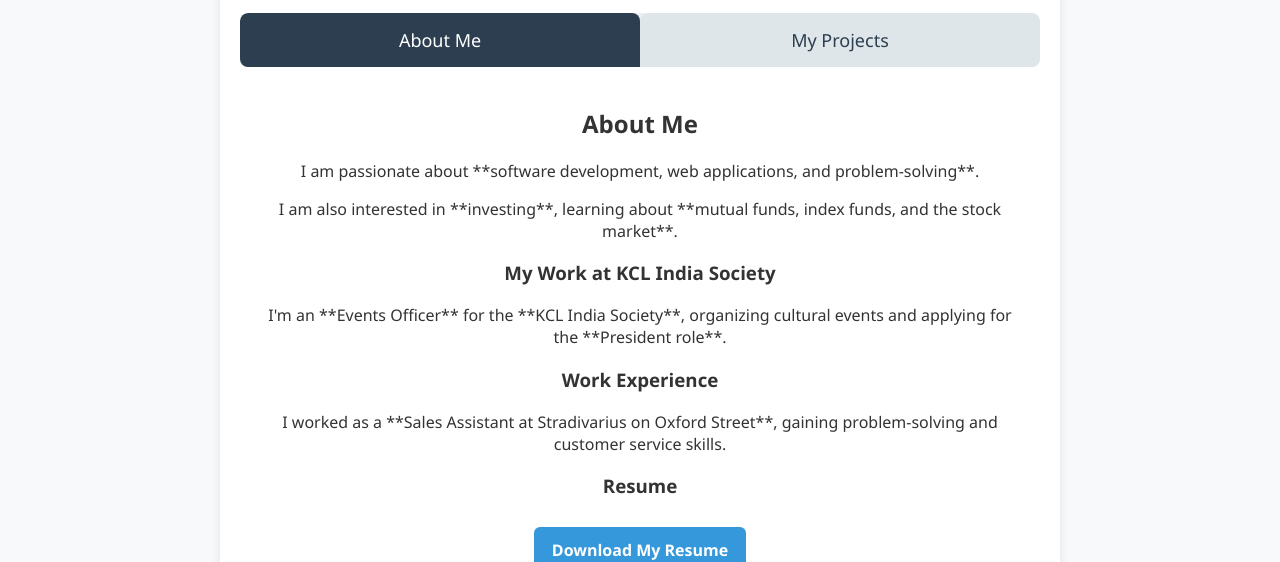
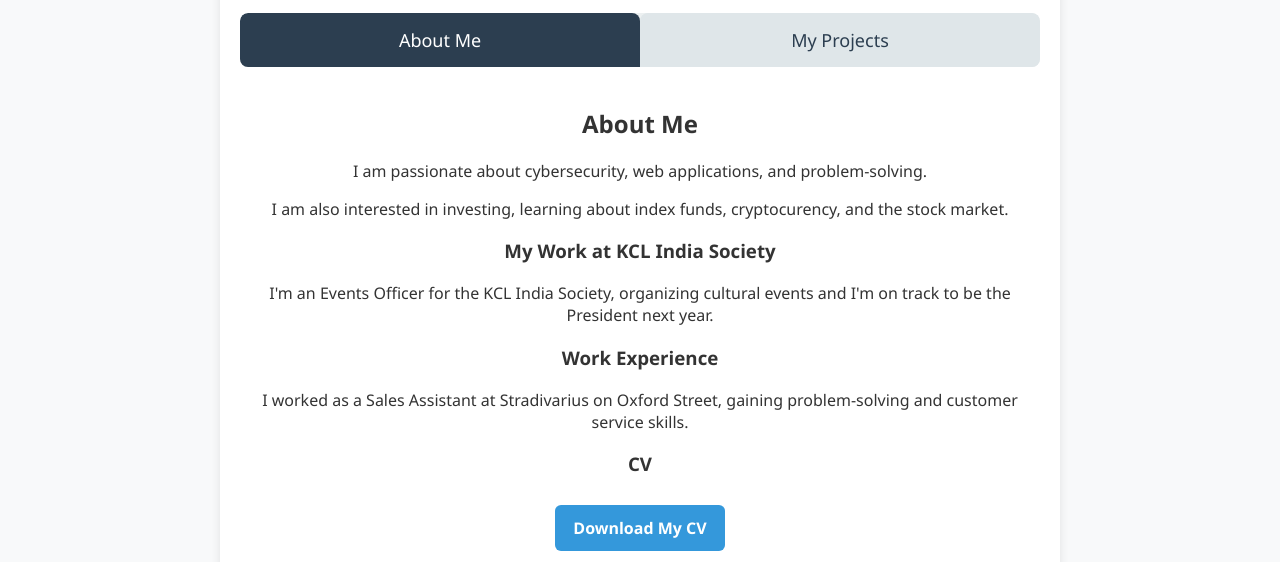
Before and after one commit to K23070652/manav.github.io, a plain HTML site: page index.html in a window 1280 px wide. Shown: the part 254-816 px from the top of the page. Drawn offline with Linux system fonts and the light colour scheme.

Commit message:
Changed my description a bit

```diff
--- a/index.html
+++ b/index.html
@@ -128,14 +128,14 @@
 
         <div id="about" class="content show">
             <h2>About Me</h2>
-            <p>I am passionate about **software development, web applications, and problem-solving**.</p>
-            <p>I am also interested in **investing**, learning about **mutual funds, index funds, and the stock market**.</p>
+            <p>I am passionate about cybersecurity, web applications, and problem-solving.</p>
+            <p>I am also interested in investing, learning about index funds, cryptocurency, and the stock market.</p>
             <h3>My Work at KCL India Society</h3>
-            <p>I'm an **Events Officer** for the **KCL India Society**, organizing cultural events and applying for the **President role**.</p>
+            <p>I'm an Events Officer for the KCL India Society, organizing cultural events and I'm on track to be the President next year.</p>
             <h3>Work Experience</h3>
-            <p>I worked as a **Sales Assistant at Stradivarius on Oxford Street**, gaining problem-solving and customer service skills.</p>
-            <h3>Resume</h3>
-            <a href="Manav Sukheja CV.pdf" download class="btn">Download My Resume</a>
+            <p>I worked as a Sales Assistant at Stradivarius on Oxford Street, gaining problem-solving and customer service skills.</p>
+            <h3>CV</h3>
+            <a href="Manav Sukheja CV.pdf" download class="btn">Download My CV</a>
         </div>
 
         <div id="projects" class="content">
```
